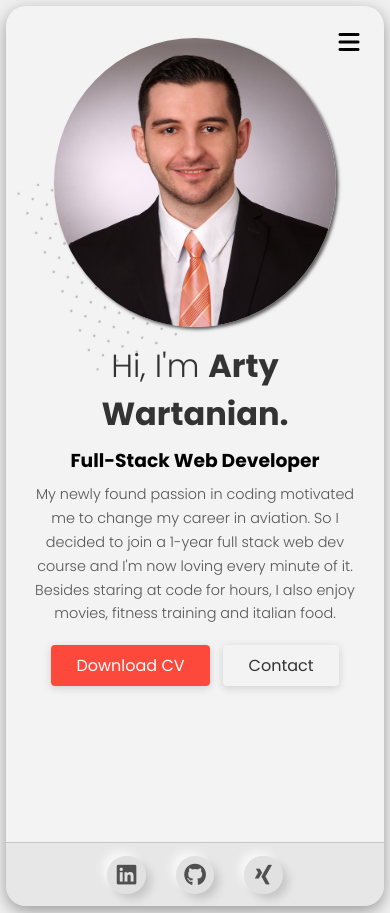
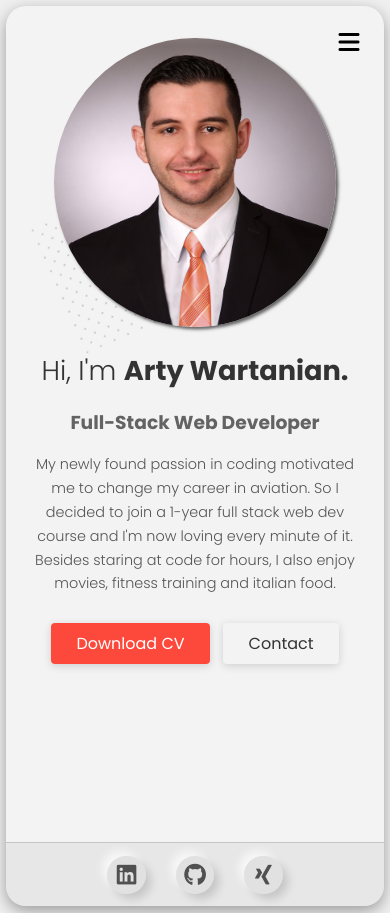
Before and after one commit to awartanian/portfolio-webpage, a React (Create React App) app: page / in a window 390 px wide. Built offline with nearby package versions, Linux system fonts and the light colour scheme.

Commit message:
mobile view fixed

```diff
--- a/src/App.scss
+++ b/src/App.scss
@@ -5,6 +5,7 @@ $primary-color: #fd4133f3;
   padding: 0;
   box-sizing: border-box;
   font-family: Poppins, Helvetica, sans-serif;
+  // outline: 1px solid black;
 }
 
 body {
--- a/src/Components/Navbar/Navbar.scss
+++ b/src/Components/Navbar/Navbar.scss
@@ -12,9 +12,9 @@
   }
 
   @media only screen and (max-width: 600px) {
-     width: 0;
-     margin-right: 0;
-     opacity: 0;
+    width: 0;
+    margin-right: 0;
+    opacity: 0;
   }
 
   img {
@@ -38,7 +38,7 @@
     min-width: 3.6rem;
     margin-right: 0.4rem;
     opacity: 100;
- }
+  }
 }
 
 .navLinks-container {
@@ -88,8 +88,8 @@
         bottom: -50px;
         right: 0;
         height: 50px;
-        width: 10px;
-        border-top-right-radius: 15px;
+        width: 21px;
+        border-top-right-radius: 25px;
         box-shadow: 0 -25px 0 0 #ededed;
         @media only screen and (max-width: 800px) {
           width: 8px;
@@ -103,7 +103,7 @@
         top: -50px;
         right: 0;
         height: 50px;
-        width: 10px;
+        width: 21px;
         border-bottom-right-radius: 25px;
         box-shadow: 0 25px 0 0 #ededed;
         @media only screen and (max-width: 800px) {
@@ -113,10 +113,6 @@
 
       .navLink-icon {
         opacity: 1;
-        // border: 1px ridge rgb(190, 190, 190);
-        background: #ededed;
-
-        transition: box-shadow 0.3s;
       }
     }
   }
--- a/src/Pages/About/About.scss
+++ b/src/Pages/About/About.scss
@@ -16,7 +16,7 @@
     & > * {
       margin-bottom: 0.8rem;
       @media only screen and (max-width: 600px) {
-        margin-bottom: 0.5rem;
+        margin-bottom: 1rem;
       }
     }
 
@@ -30,7 +30,7 @@
       z-index: 1;
 
       @media only screen and (max-width: 600px) {
-        margin-bottom: 0.5rem;
+        margin-bottom: 1rem;
       }
 
       img {
@@ -49,8 +49,12 @@
         font-weight: 300;
       }
       @media only screen and (max-width: 400px) {
-        font-size: 2rem;
+        font-size: 1.7rem;
       }
+    }
+
+    h3 {
+      color: rgb(99, 99, 99);
     }
 
     p {
@@ -106,6 +110,12 @@
   animation-duration: 30000ms;
   animation-iteration-count: infinite;
   animation-timing-function: linear;
+  @media only screen and (max-width: 400px) {
+    width: 9rem;
+    height: 9rem;
+    bottom: -2px;
+    left: -5px;
+  }
 }
 
 @keyframes spin {
```
